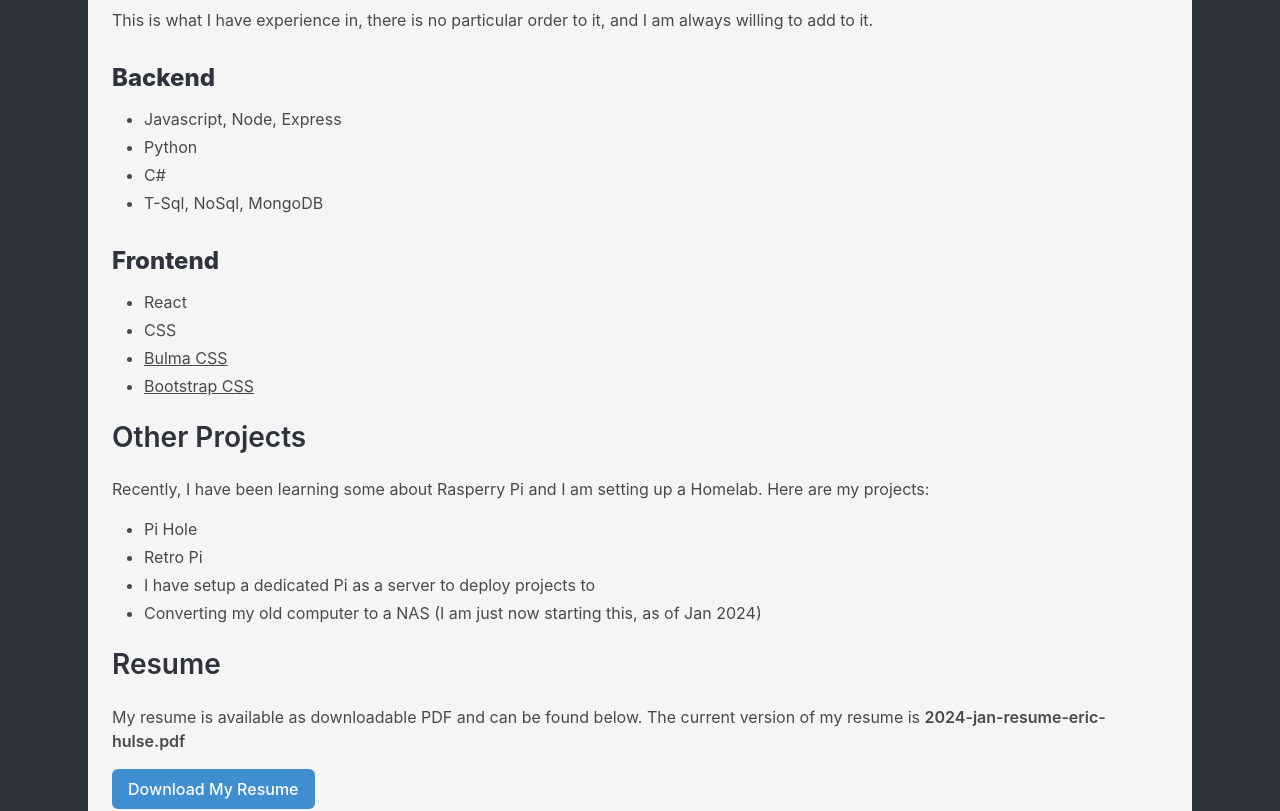
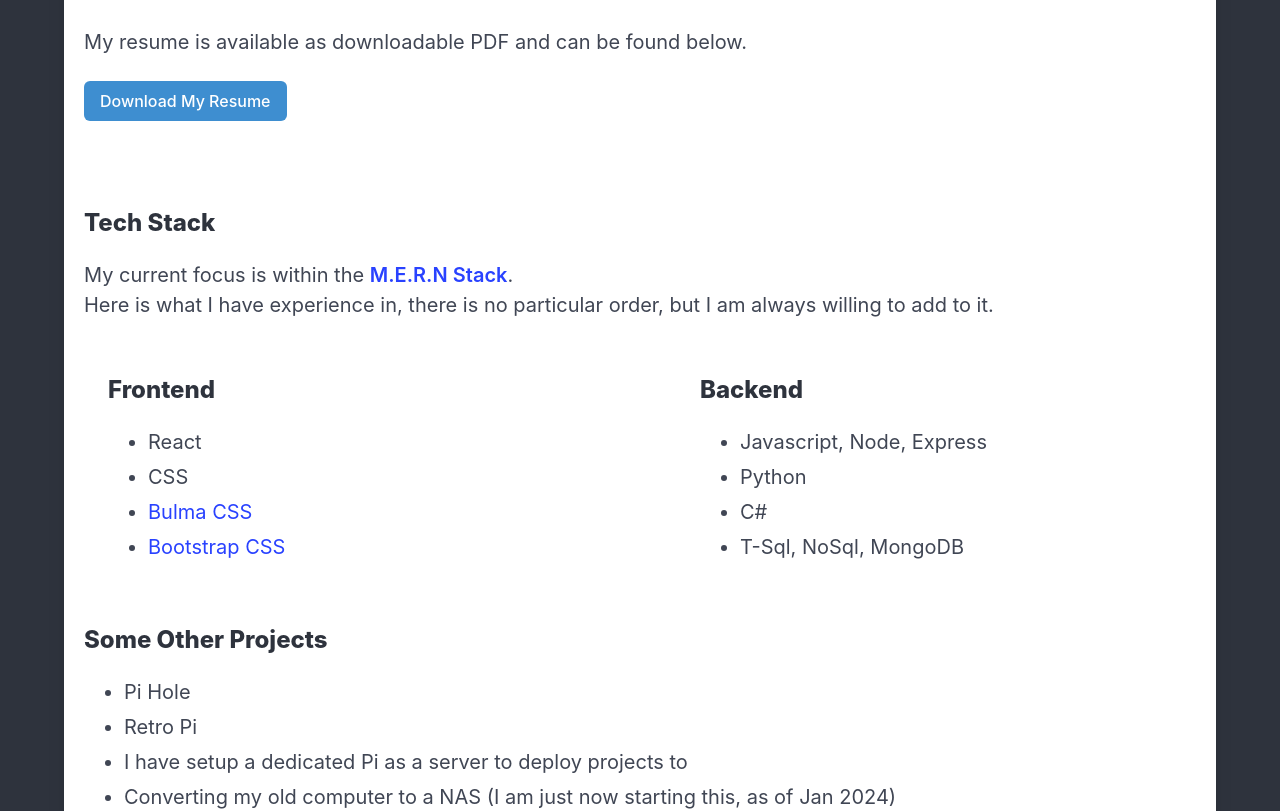
Before and after one commit to sempercuriosus/portfolio-v2, a React (Vite) app: page /resume in a window 1280 px wide. Shown: the part 320-1131 px from the top of the page. Built offline with nearby package versions, Linux system fonts and the light colour scheme.

Commit message:
refactored the layout

```diff
--- a/src/components/About/about.jsx
+++ b/src/components/About/about.jsx
@@ -28,6 +28,8 @@
         </div> */}
 
         <hr />
+        <br />
+
         <div className='box is-size-5'>
           <div className='columns is-multiline is-vcentered'>
             <div className='column is-narrow'>
--- a/src/components/Resume/resume.jsx
+++ b/src/components/Resume/resume.jsx
@@ -15,45 +15,80 @@
 
   return (
     <>
-      <section
-        id='resume'
-        className='container notification has-background-dark'>
-        <h1 className='title has-text-light'>RESUME</h1>
+      <section id='resume'>
+        <h1 className='title orangeify'>RESUME</h1>
+
         <hr />
         <br />
-        <div className='container  notification is-light'>
-          {/* Experience */}
+
+        <div className='box is-size-5 block'>
+          <div
+            id='resume-download'
+            className='block'
+            style={{ padding: '3rem 0' }}>
+            <h2 className='title is-4'>Resume</h2>
+
+            <div className='block'>
+              <p>
+                My resume is available as downloadable PDF and can be found
+                below.
+              </p>
+            </div>
+
+            {/* Resume Link */}
+            <div className='block'>
+              <a
+                id='resume-link'
+                href={ResumePath}
+                download={resumeFilename}
+                target='_blank'
+                rel='noopener noreferrer'>
+                <button className='button is-info'>Download My Resume</button>
+              </a>
+            </div>
+          </div>
+
+          {/* Tech Stack List */}
 
           <div
-            id='experience'
-            className='content block'>
-            {/* Experience Title */}
-
-            {/* Tech Stack List */}
+            className='block'
+            style={{ padding: '1rem 0' }}>
             <h2
               id='experience-title'
-              className='subtitle'>
-              <strong>Tech Stack</strong>
+              className='title is-4'>
+              Tech Stack
             </h2>
-
-            {/* Blurb */}
             <p>
-              This is what I have experience in, there is no particular order to
-              it, and I am always willing to add to it.{' '}
+              My current focus is within the{' '}
+              <strong>
+                <a
+                  href='https://wikitia.com/wiki/MERN_(solution_stack)'
+                  target='blank'>
+                  {' '}
+                  M.E.R.N Stack
+                </a>
+              </strong>
+              .
             </p>
 
+            <p>
+              Here is what I have experience in, there is no particular order,
+              but I am always willing to add to it.{' '}
+            </p>
+          </div>
+
+          <div className='content block'>
             {/* Experience List */}
-            <h3>Backend</h3>
-            <ul
-              id='experience-list'
-              className='content'>
-              <li>Javascript, Node, Express</li>
-              <li>Python</li>
-              <li>C#</li>
-              <li>T-Sql, NoSql, MongoDB</li>
-            </ul>
 
-            <h3>Frontend</h3>
+            <div
+              className='columns'
+              style={{ padding: '1rem 0' }}>
+              {/*  */}
+              <div className='column is-narrow'></div>
+
+              <div className='column is-half block'>
+                <p className='title is-4'>Frontend</p>
+
                 <ul>
                   <li>React</li>
                   <li>CSS</li>
@@ -74,22 +109,28 @@
                 </ul>
               </div>
 
-          {/* Random Tech Stuff */}
-          <div
-            id='other-experience '
-            className='content block'>
+              <div className='column is-narrow'></div>
+
+              {/*  */}
+              <div className='column is-half block'>
+                <p className='title is-4'>Backend</p>
+
+                <ul>
+                  <li>Javascript, Node, Express</li>
+                  <li>Python</li>
+                  <li>C#</li>
+                  <li>T-Sql, NoSql, MongoDB</li>
+                </ul>
+              </div>
+            </div>
+
+            <div className='block'>
               <h2
                 id='other-title'
-              className='subtitle'>
-              <strong>Other Projects</strong>
+                className='title is-4'>
+                <strong>Some Other Projects</strong>
               </h2>
 
-            <p id='other-title-pi'>
-              Recently, I have been learning some about Rasperry Pi and I am
-              setting up a Homelab. Here are my projects:
-            </p>
-
-            {/* Random Tech List */}
               <ul id='other-list-pi'>
                 <li>Pi Hole</li>
                 <li>Retro Pi</li>
@@ -102,32 +143,6 @@
                 </li>
               </ul>
             </div>
-
-          {/* Download Resume */}
-          <div
-            id='resume-download'
-            className='content'>
-            <h2
-              id='other-title'
-              className='subtitle'>
-              <strong>Resume</strong>
-            </h2>
-
-            <p>
-              My resume is available as downloadable PDF and can be found below.
-              The current version of my resume is{' '}
-              <strong>{resumeFilename}</strong>
-            </p>
-
-            {/* Resume Link */}
-            <a
-              id='resume-link'
-              href={ResumePath}
-              download={resumeFilename}
-              target='_blank'
-              rel='noopener noreferrer'>
-              <button className='button is-info'>Download My Resume</button>
-            </a>
           </div>
         </div>
       </section>
```
Lines whose indentation alone changed are shown as unchanged.
